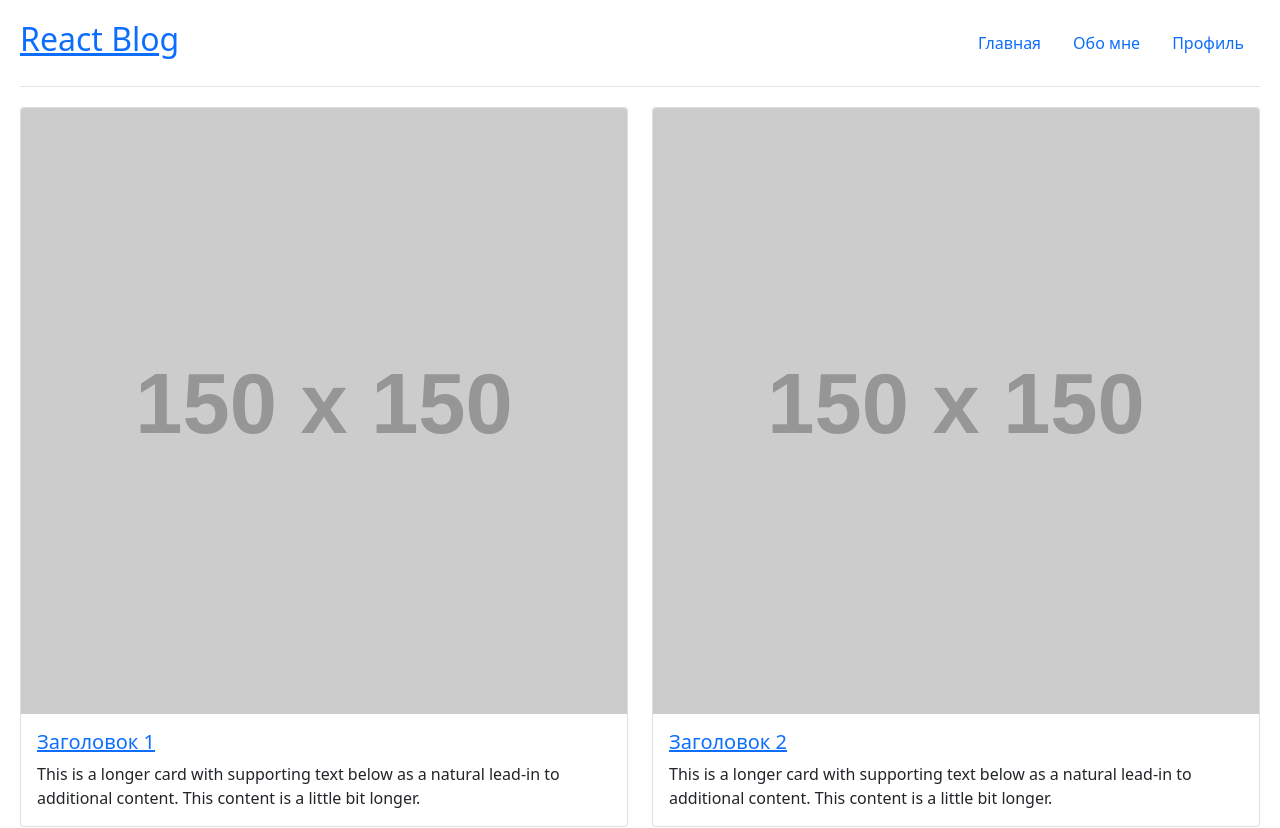
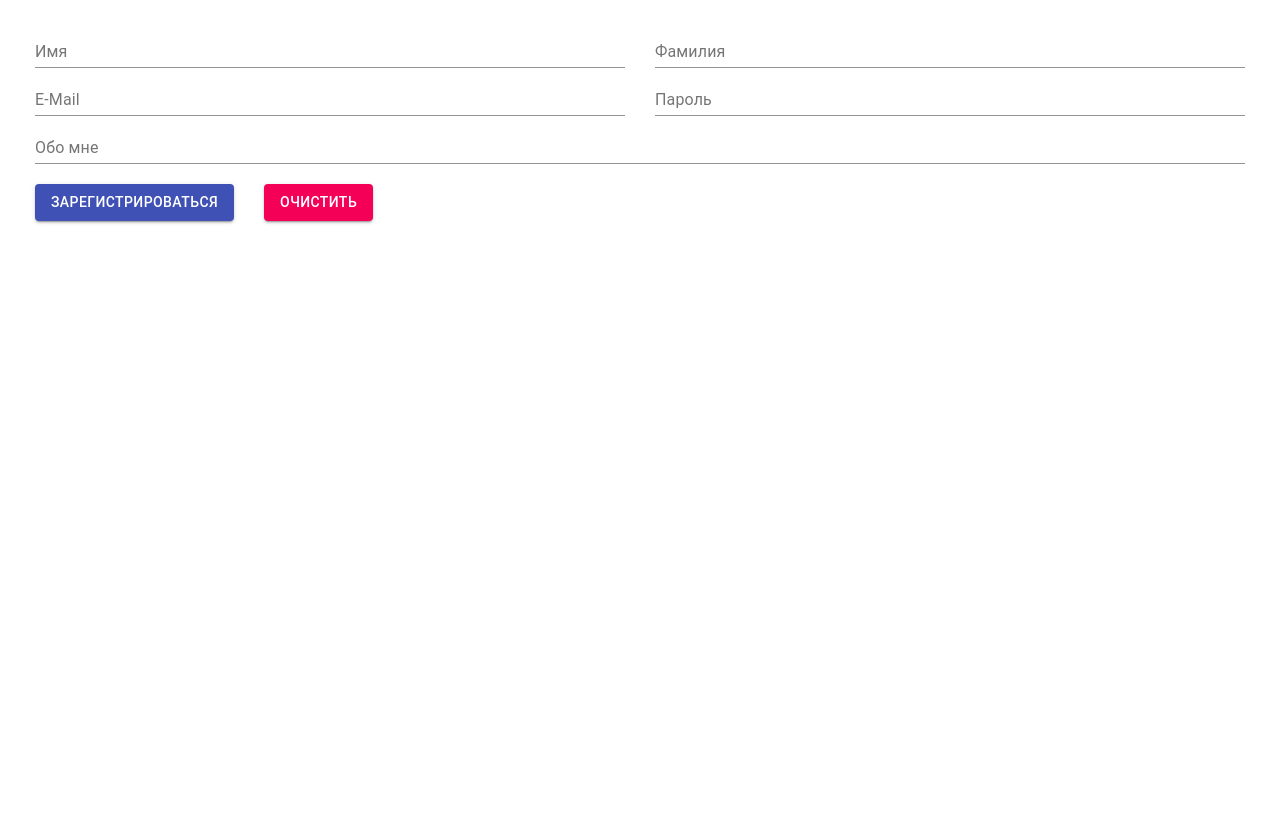
Before and after one commit to BondarenkoDE/react-tutorials, a React (Create React App) app: page / in a window 1280 px wide. Shown: the top 828 px of the page. After the commit the page ends 800 px from the top, so only its background shows below. Built offline with nearby package versions, Linux system fonts and the light colour scheme.

Commit message:
Реализовано ДЗ 7

```diff
--- a/package.json
+++ b/package.json
@@ -5,6 +5,7 @@
   "dependencies": {
     "@emotion/react": "^11.5.0",
     "@emotion/styled": "^11.3.0",
+    "@material-ui/core": "^4.12.3",
     "@mui/icons-material": "^5.0.5",
     "@mui/material": "^5.0.6",
     "@testing-library/jest-dom": "^5.11.4",
@@ -15,6 +16,7 @@
     "react": "^17.0.2",
     "react-bootstrap": "^2.0.2",
     "react-dom": "^17.0.2",
+    "react-hook-form": "^7.20.4",
     "react-scripts": "4.0.3",
     "web-vitals": "^1.0.1"
   },
--- a/src/index.js
+++ b/src/index.js
@@ -1,9 +1,8 @@
 import React from "react";
 import ReactDOM from "react-dom";
-import App from "./tutorial-6/App";
+import App from "./tutorial-7/App";
 
 import "./index.scss";
-import "bootstrap/dist/css/bootstrap.min.css";
 
 ReactDOM.render(
   <React.StrictMode>
--- /dev/null
+++ b/src/tutorial-7/App.js
@@ -0,0 +1,110 @@
+import React from "react";
+import { useForm } from "react-hook-form";
+import TextField from "@material-ui/core/TextField";
+import Button from "@material-ui/core/Button";
+
+import "./App.scss";
+
+function App() {
+  const { reset, handleSubmit, register, formState } = useForm({
+    defaultValue: {
+      firstName: "",
+      lastName: "",
+      email: "",
+      password: "",
+      about: "",
+    },
+  });
+
+  const onSubmit = (values) => {
+    console.log("ФОРМА!", values);
+    reset();
+  };
+
+  return (
+    <div className="App">
+      <form onSubmit={handleSubmit(onSubmit)}>
+        <div className="row">
+          <TextField
+            name="firstName"
+            label="Имя"
+            {...register("firstName", {
+              required: "Это обязательное поле!",
+            })}
+            helperText={
+              formState.errors.firstName && formState.errors.firstName.message
+            }
+            error={!!formState.errors.firstName}
+            fullWidth
+          />
+          <TextField
+            name="lastName"
+            label="Фамилия"
+            {...register("lastName", {
+              required: "Это обязательное поле!",
+            })}
+            helperText={
+              formState.errors.lastName && formState.errors.lastName.message
+            }
+            error={!!formState.errors.lastName}
+            fullWidth
+          />
+        </div>
+        <div className="row">
+          <TextField
+            {...register("email", {
+              required: "Это обязательное поле!",
+              pattern: {
+                value: /^[A-Z0-9._%+-]+@[A-Z0-9._%+-]+\.[A-Z]{2,}$/i,
+                message: "Это неверная почта!",
+              },
+            })}
+            helperText={
+              formState.errors.email && formState.errors.email.message
+            }
+            error={!!formState.errors.email}
+            name="email"
+            label="E-Mail"
+            fullWidth
+          />
+          <TextField
+            {...register("password", {
+              required: "Это обязательное поле!",
+            })}
+            helperText={
+              formState.errors.password && formState.errors.password.message
+            }
+            error={!!formState.errors.password}
+            name="password"
+            type="password"
+            label="Пароль"
+            fullWidth
+          />
+        </div>
+        <div className="row">
+          <TextField name="about" label="Обо мне" fullWidth />
+        </div>
+        <br />
+        <div className="row">
+          <Button type="submit" variant="contained" color="primary">
+            Зарегистрироваться
+          </Button>
+          <Button
+            type="button"
+            onClick={() => {
+              reset();
+            }}
+            variant="contained"
+            color="secondary"
+          >
+            Очистить
+          </Button>
+        </div>
+      </form>
+
+      <br />
+    </div>
+  );
+}
+
+export default App;
--- /dev/null
+++ b/src/tutorial-7/App.scss
@@ -0,0 +1,18 @@
+body {
+  margin: 0;
+  font-family: -apple-system, BlinkMacSystemFont, "Segoe UI", "Roboto", "Oxygen",
+    "Ubuntu", "Cantarell", "Fira Sans", "Droid Sans", "Helvetica Neue",
+    sans-serif;
+  -webkit-font-smoothing: antialiased;
+  -moz-osx-font-smoothing: grayscale;
+  padding: 40px;
+}
+
+.row {
+  display: flex;
+}
+
+.MuiTextField-root,
+.MuiButton-root {
+  margin: 0 15px !important;
+}
```
Also changed, not shown: 1 other file (tests, documents, lock files or other folders).
